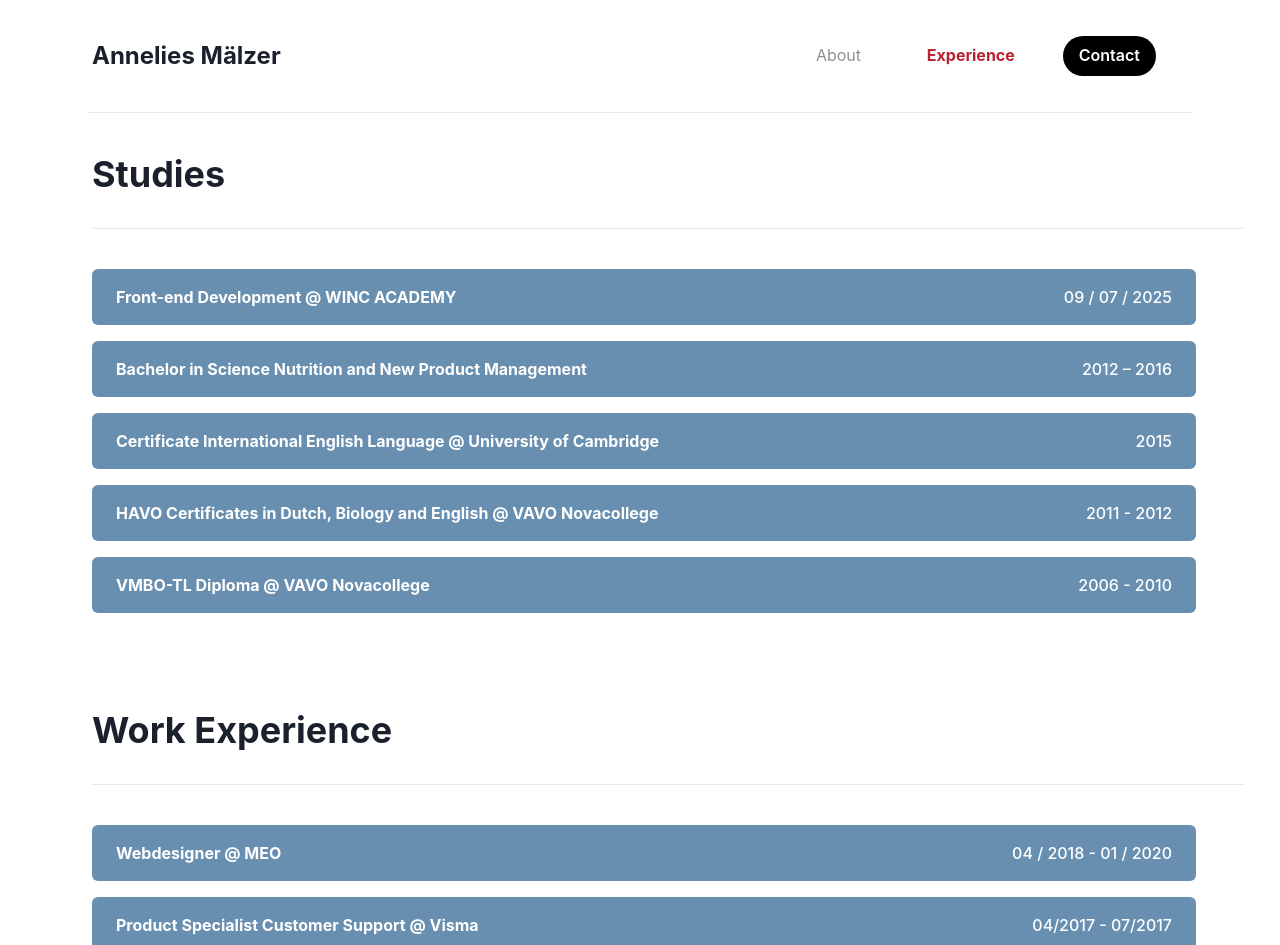
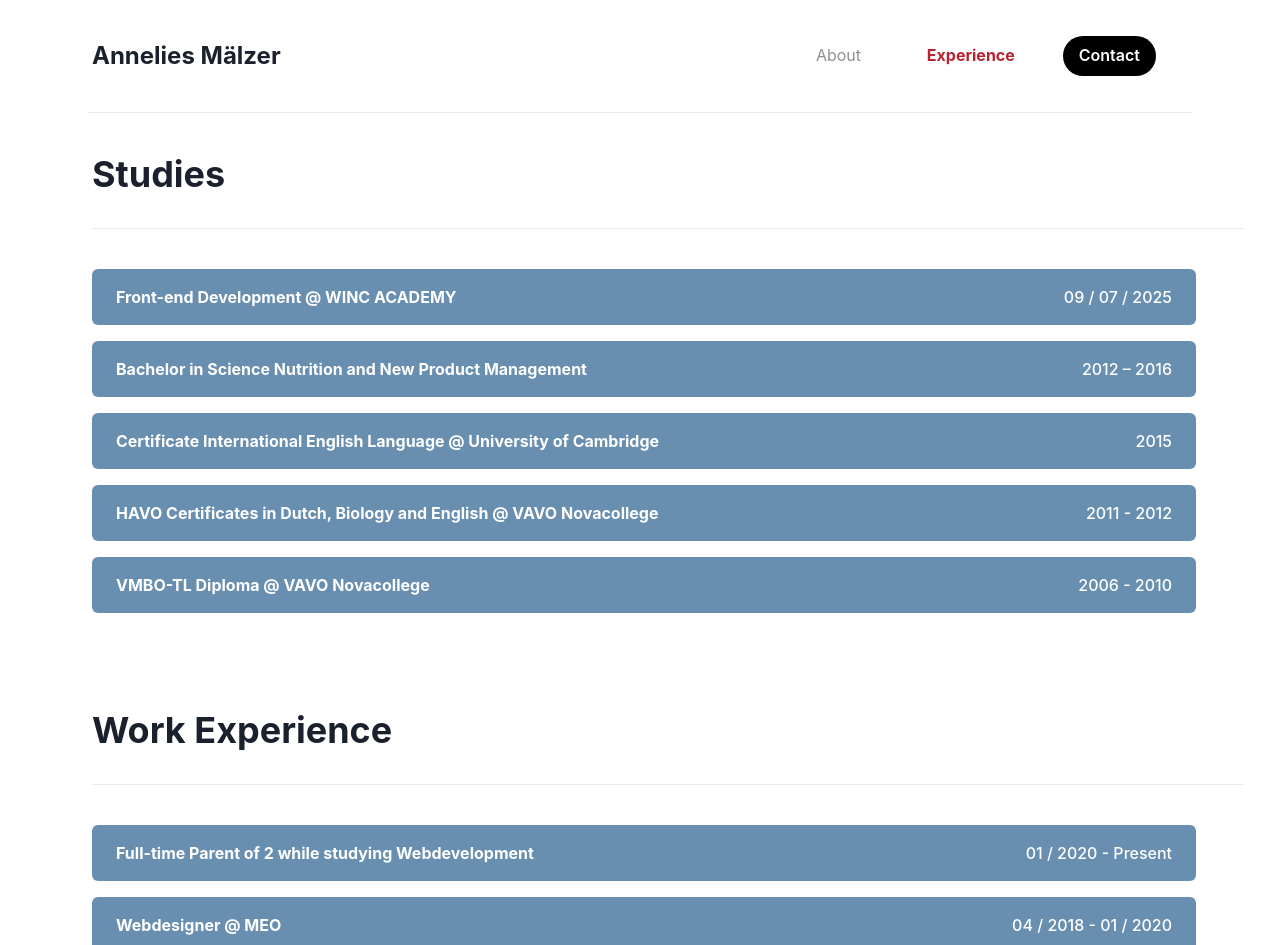
Before and after one commit to Annie113/my_portfolio, a React (Vite) app: page /experience in a window 1280 px wide. Shown: the top 945 px of the page. Built offline with nearby package versions, Linux system fonts and the light colour scheme.

Commit message:
update work experience

```diff
--- a/src/pages/Experience.jsx
+++ b/src/pages/Experience.jsx
@@ -305,6 +305,58 @@ export const Experience = () => {
                     justifyContent="space-between"
                   >
                     <Text fontWeight="bold">
+                      Full-time Parent of 2 while studying Webdevelopment
+                    </Text>
+                    <Text fontWeight="medium"> 01 / 2020 - Present </Text>
+                  </AccordionButton>
+                </h3>
+                <AccordionPanel
+                  bg="#fff"
+                  color="#4a5568"
+                  p={6}
+                  borderRadius="md"
+                >
+                  <Text fontSize="sm" mb={2}>
+                    📍 Haarlem, The Netherlands &nbsp;&nbsp; 🔗{" "}
+                  </Text>
+                  <Text fontSize="sm" mb={4}>
+                    Taking care of my two kids (2 and 4) while studying Webdevelopment.
+                  </Text>
+                  <HStack spacing={2} flexWrap="wrap">
+                    {["Time Management", "Multitasking", "Planning and Scheduling", "Patience", "Creative problem solving", "Active listening"].map(
+                      (tag) => (
+                        <Box
+                          key={tag}
+                          px={3}
+                          py={1}
+                          bg="customBlue.25"
+                          borderRadius="md"
+                          fontSize="xs"
+                          fontWeight="bold"
+                        >
+                          {tag}
+                        </Box>
+                      )
+                    )}
+                  </HStack>
+                </AccordionPanel>
+              </>
+            </AccordionItem>
+
+            {/* Work Experience 2 */}
+            <AccordionItem border="none" mb={4}>
+              <>
+                <h3>
+                  <AccordionButton
+                    bg="customBlue.500"
+                    color="white"
+                    _hover={{ bg: "customBlue.700" }}
+                    px={6}
+                    py={4}
+                    borderRadius="md"
+                    justifyContent="space-between"
+                  >
+                    <Text fontWeight="bold">
                       Webdesigner @ MEO
                     </Text>
                     <Text fontWeight="medium"> 04 / 2018 - 01 / 2020 </Text>
@@ -352,7 +404,8 @@ export const Experience = () => {
               </>
             </AccordionItem>
 
-            {/* Work Experience 2 */}
+
+            {/* Work Experience 3 */}
             <AccordionItem border="none" mb={4}>
               <>
                 <h3>
@@ -409,7 +462,7 @@ export const Experience = () => {
               </>
             </AccordionItem>
 
-            {/* Work Experience 3 */}
+            {/* Work Experience 4 */}
             <AccordionItem border="none" mb={4}>
               <>
                 <h3>
@@ -466,7 +519,7 @@ export const Experience = () => {
               </>
             </AccordionItem>
 
-            {/* Work Experience 4 */}
+            {/* Work Experience 5 */}
             <AccordionItem border="none" mb={4}>
               <>
                 <h3>
@@ -523,7 +576,7 @@ export const Experience = () => {
               </>
             </AccordionItem>
 
-            {/* Work Experience 5 */}
+            {/* Work Experience 6 */}
             <AccordionItem border="none" mb={4}>
               <>
                 <h3>
```
